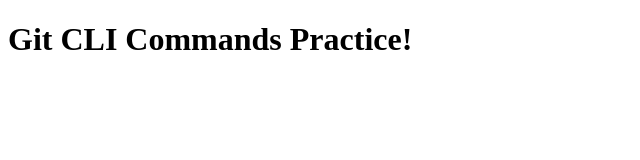
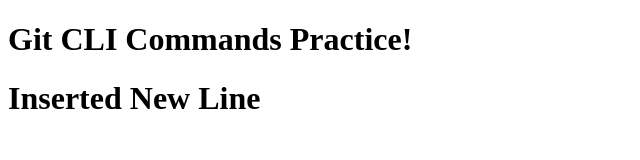
Before and after one commit to TheM4N1/checkingPushNPull, a plain HTML site: page index.html in a window 1280 px wide. Shown: the whole page, without its empty margins (0-640 px from the left). Drawn offline with Linux system fonts and the light colour scheme.

Commit message:
added inserted line

```diff
--- a/index.html
+++ b/index.html
@@ -8,5 +8,6 @@
 </head>
 <body>
     <h1>Git CLI Commands Practice!</h1>
+    <h1>Inserted New Line</h1>
 </body>
 </html>
```
